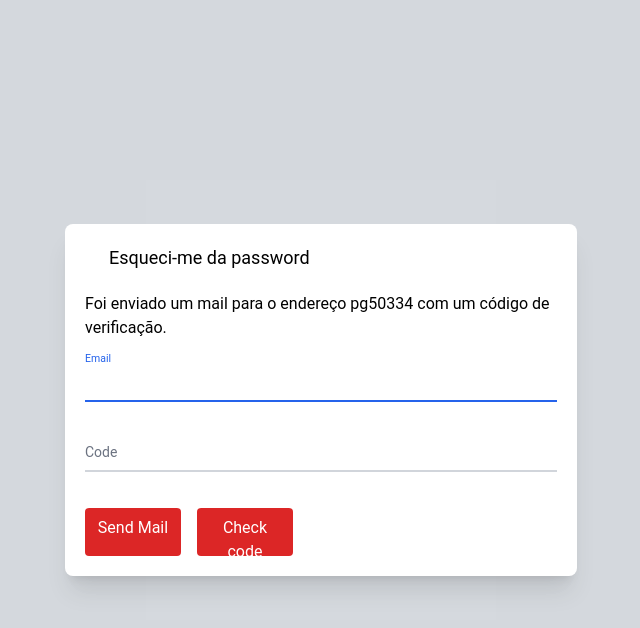
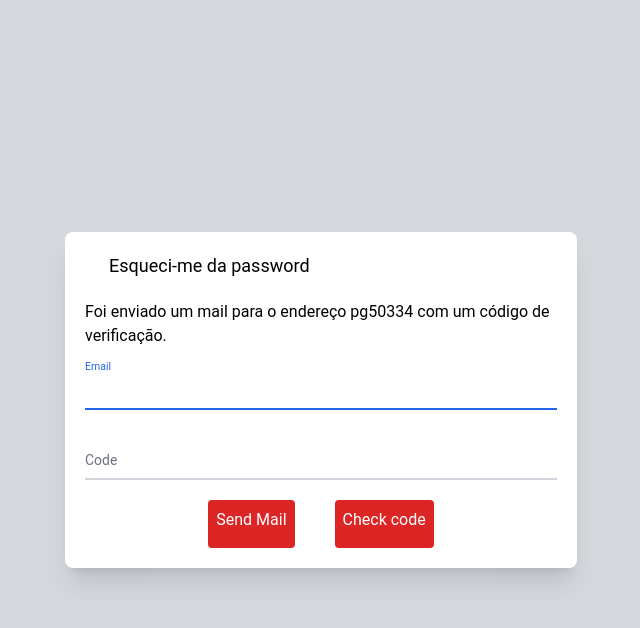
Before and after one commit to gonaloppcc/projetoRAS, a Next.js app in the folder frontend/: page /login in a window 1280 px wide. Both pictures are taken after a click on the element "Esqueci-me da palavra-passe". Shown: the top 628 px of the page, without its empty margins (319-959 px from the left). Built offline with nearby package versions, Linux system fonts and the light colour scheme.

Commit message:
Log in e forget password corretos

```diff
--- /dev/null
+++ b/frontend/src/components/LoginCard/LoginBody.tsx
@@ -0,0 +1,121 @@
+import React, {useEffect, useState} from 'react';
+import {InputForm} from '@components/createBetter/inputForm';
+import {REGEX_MAIL} from '../../utils/regex';
+
+// Receives a function that opens the Modal of "ForgetPassword"
+export interface LoginBodyProps {
+    setOpen: (value: boolean) => void;
+}
+
+export const LoginBody = ({setOpen}: LoginBodyProps) => {
+    const intialValues = {
+        mail: '',
+        password: '',
+    };
+
+    const [formValues, setFormValues] = useState(intialValues);
+    const [formErrors, setFormErrors] = useState({});
+    const [isSubmitting, setIsSubmitting] = useState(false);
+
+    const submit = () => {
+        console.log('Submissão feita');
+        console.log(formValues);
+    };
+
+    //input change handler
+    const handleChange = (e) => {
+        const {name, value} = e.target;
+        setFormValues({...formValues, [name]: value});
+    };
+
+    //form submission handler
+    const handleSubmit = (e) => {
+        e.preventDefault();
+        setFormErrors(validate(formValues));
+        setIsSubmitting(true);
+    };
+
+    //form validation handler
+    // FIXME Em todos
+    const validate = (values) => {
+        let errors = {};
+        // Phone numbers, cc, nifs all with 9 numbers
+
+        if (!values.mail) {
+            errors.mail = 'Obrigatório';
+        } else if (!REGEX_MAIL.test(values.mail)) {
+            errors.mail = 'Mail incorreto';
+        }
+
+        if (!values.password) {
+            errors.password = 'Obrigatório';
+        } else if (values.password.length < 4) {
+            errors.password = 'Password tem de ter mais de 4 carateres';
+        }
+
+        return errors;
+    };
+
+    useEffect(() => {
+        if (Object.keys(formErrors).length === 0 && isSubmitting) {
+            submit();
+        }
+    }, [formErrors]);
+
+    return (
+        <div className="h-screen w-screen justify-center flex items-center bg-CULTURED ">
+            <div className="bg-white w-auto flex flex-col items-center px-10 pt-10 h-auto gap-3 relative pb-10 ">
+                <div className="w-24 h-10  not-italic font-normal text-3xl leading-10 text-black flex-none order-none flex-grow-0">
+                    Entrar
+                </div>
+                <div className="flex flex-col items-start flex-none order-1">
+                    <div className="flex-none order-none  ">
+                        <form
+                            onSubmit={handleSubmit}
+                            noValidate
+                            className="gap-5"
+                        >
+                            {/*  FIXME Em todos */}
+                            <InputForm
+                                htmlFor="email"
+                                name="Email"
+                                id="mail"
+                                value={formValues.mail}
+                                handleChange={handleChange}
+                                error={formErrors.mail}
+                            />
+
+                            <InputForm
+                                htmlFor="password"
+                                name="Palavra-passe"
+                                id="password"
+                                value={formValues.password}
+                                handleChange={handleChange}
+                                error={formErrors.password}
+                            />
+
+                            <div className="flex flex-col items-start self-stretch flex-none order-1 px-20 py-3">
+                                <div className=" text-white text-center h-12 p-2 w-24 gap-5 bg-red-600 rounded justify-center ">
+                                    {/*  FIXME Em todos */}
+                                    <button type="submit">Aceder</button>
+                                </div>
+                            </div>
+                            <div className="flex-none order-2  text-center	">
+                                <a
+                                    href="/register"
+                                    className="flex-none order-2 h text-lg"
+                                >
+                                    {/*  FIXME Em todos */}
+                                    Não tem conta? Registe-se agora!
+                                </a>
+                                <div onClick={() => setOpen(true)}>
+                                    Esqueci-me da palavra-passe
+                                </div>
+                            </div>
+                        </form>
+                    </div>
+                </div>
+            </div>
+        </div>
+    );
+};
--- a/frontend/src/components/LoginCard/forgetPassword.tsx
+++ b/frontend/src/components/LoginCard/forgetPassword.tsx
@@ -2,6 +2,27 @@ import React, {useRef, useState} from 'react';
 import emailjs from '@emailjs/browser';
 import {InputForm} from '@components/createBetter/inputForm';
 import {REGEX_MAIL} from 'utils/regex';
+
+export interface RedButtonProps {
+    text: string;
+    onClick: React.MouseEventHandler<HTMLButtonElement>;
+}
+
+/**
+ * Não meti primary button porque preciso do onClick
+ * Mas meti tipos :)
+ */
+
+const RedButton = ({text, onClick}: RedButtonProps) => {
+    return (
+        <div
+            onClick={onClick}
+            className="  text-white	h-12 p-2 w-30  bg-red-600 text-center	 rounded"
+        >
+            <button>{text}</button>
+        </div>
+    );
+};
 
 export interface ForgetPasswordProps {
     code_generated: number;
@@ -9,6 +30,8 @@ export interface ForgetPasswordProps {
 }
 
 export const ForgetPassword = ({code_generated, mail}: ForgetPasswordProps) => {
+    // This var is only for debugging purposes.
+    // Used to check if mails is going to be sent or not.
     const sendMail: boolean = false;
 
     const [code, setCode] = useState('');
@@ -25,7 +48,7 @@ export const ForgetPassword = ({code_generated, mail}: ForgetPasswordProps) => {
         setInputMail(value);
     };
 
-    var templateParams = {
+    var templateToMail = {
         to_name: 'USER_MAIL',
         message: `${code_generated}`,
     };
@@ -35,7 +58,7 @@ export const ForgetPassword = ({code_generated, mail}: ForgetPasswordProps) => {
         if (!inputMail) {
             setErrorMail('Obrigatório');
             canSendMail = false;
-        } else if (!REGEX_MAIL.test(values.mail)) {
+        } else if (!REGEX_MAIL.test(inputMail)) {
             setErrorMail('Mail incorreto');
             canSendMail = false;
         }
@@ -44,14 +67,15 @@ export const ForgetPassword = ({code_generated, mail}: ForgetPasswordProps) => {
         }
     };
 
+    // This has to be constant, are api keys.
     const sendEmail = () => {
-        console.log('Send email');
+        console.log(`Send email to ${inputMail}`);
         if (sendMail) {
             emailjs
                 .send(
                     'gmail',
                     'template_h8to77o',
-                    templateParams,
+                    templateToMail,
 
                     'xSUyz4Yg5V6qWfUlw'
                 )
@@ -65,16 +89,6 @@ export const ForgetPassword = ({code_generated, mail}: ForgetPasswordProps) => {
                 );
         }
     };
-    const RedButton = (props) => {
-        return (
-            <div
-                onClick={props.onClick}
-                className="  text-white	h-12 p-2 w-24  bg-red-600 text-center	rounded"
-            >
-                <button type="submit">{props.text}</button>
-            </div>
-        );
-    };
 
     const codeInserted = () => {
         console.log('Code inserted');
@@ -82,6 +96,7 @@ export const ForgetPassword = ({code_generated, mail}: ForgetPasswordProps) => {
         console.log('Is equal?');
         console.log(parseInt(code) === code_generated);
     };
+
     return (
         <div className="flex flex-col gap-3 p-5">
             <div className="text-lg  pl-6 pb-2">Esqueci-me da password</div>
@@ -91,7 +106,7 @@ export const ForgetPassword = ({code_generated, mail}: ForgetPasswordProps) => {
             </div>
             <div className=" relative z-0">
                 <InputForm
-                    htmlForm="text"
+                    htmlForm="mail"
                     name="Email"
                     id="emailRecover"
                     value={inputMail}
@@ -110,7 +125,7 @@ export const ForgetPassword = ({code_generated, mail}: ForgetPasswordProps) => {
                     error={''}
                 />
             </div>
-            <div className="pt-4 flex flex-row gap-4 center">
+            <div className="flex items-center justify-center gap-10">
                 <RedButton text={'Send Mail'} onClick={sendEmailClicked} />
                 <RedButton text={'Check code'} onClick={codeInserted} />
             </div>
--- a/frontend/src/components/LoginCard/index.tsx
+++ b/frontend/src/components/LoginCard/index.tsx
@@ -1,133 +1,10 @@
 import React, {useEffect, useState} from 'react';
-import {InputForm} from '../createBetter/inputForm';
-import {Modal} from '../Modal/index';
-import {REGEX_MAIL} from '../../utils/regex';
-
+import {LoginBody} from './LoginBody';
+import {Modal} from '@components/Modal';
 import {ForgetPassword} from './forgetPassword';
 
 export const LoginCard = () => {
-    const intialValues = {
-        mail: '',
-        password: '',
-    };
-
-    const [formValues, setFormValues] = useState(intialValues);
-    const [formErrors, setFormErrors] = useState({});
-    const [isSubmitting, setIsSubmitting] = useState(false);
-
-    const submit = () => {
-        console.log('Submissão feita');
-        console.log(formValues);
-    };
-
-    //input change handler
-    const handleChange = (e) => {
-        const {name, value} = e.target;
-        setFormValues({...formValues, [name]: value});
-    };
-
-    //form submission handler
-    const handleSubmit = (e) => {
-        e.preventDefault();
-        setFormErrors(validate(formValues));
-        setIsSubmitting(true);
-    };
-
-    //form validation handler
-    // FIXME Em todos
-    const validate = (values) => {
-        let errors = {};
-
-        if (!values.mail) {
-            errors.mail = 'Obrigatório';
-        } else if (!REGEX_MAIL.test(values.mail)) {
-            errors.mail = 'Mail incorreto';
-        }
-
-        if (!values.password) {
-            errors.password = 'Obrigatório';
-        } else if (values.password.length < 4) {
-            errors.password = 'Password tem de ter mais de 4 carateres';
-        }
-
-        return errors;
-    };
-
-    useEffect(() => {
-        if (Object.keys(formErrors).length === 0 && isSubmitting) {
-            submit();
-        }
-    }, [formErrors]);
-
     const [open, setOpen] = useState(false);
-
-    const LoginBody = () => {
-        return (
-            <div className="h-screen w-screen justify-center flex items-center bg-CULTURED">
-                <div className="bg-white w-auto flex flex-col items-center px-10 pt-10 pb-20 h-auto  relative ">
-                    <div className="w-24 h-10 not-italic font-normal text-3xl leading-10 text-black flex-none order-none flex-grow-0">
-                        Entrar
-                    </div>
-                    <div className="flex flex-col items-start flex-none order-1   gap-12 ">
-                        <div className="flex-none order-none  ">
-                            <form
-                                onSubmit={handleSubmit}
-                                noValidate
-                                className=" gap-5"
-                            >
-                                {/*  FIXME EM TODOS*/}
-                                <InputForm
-                                    htmlFor="email"
-                                    name="Email"
-                                    id="mail"
-                                    value={formValues.mail}
-                                    handleChange={handleChange}
-                                    error={formErrors.mail}
-                                />
-                                <InputForm
-                                    htmlFor="password"
-                                    name="Palavra-passe"
-                                    id="password"
-                                    value={formValues.password}
-                                    handleChange={handleChange}
-                                    error={formErrors.password}
-                                />
-                                <div className="flex flex-col pt-5 items-start self-stretch flex-none order-1 h-12 px-20 justify-center pb-20 ">
-                                    <RedButton text={'Sign in'} />
-                                </div>
-                                <div className="flex flex-col gap-2 text-center  ">
-                                    <a
-                                        href="/register"
-                                        className="flex-none order-2 h text-lg"
-                                    >
-                                        {/*  FIXME Em todos */}
-                                        Não tem conta? Registe-se agora!
-                                    </a>
-                                    <div
-                                        className="flex-none order-2 cursor-pointer text-lg"
-                                        onClick={() => setOpen(true)}
-                                    >
-                                        {/*  FIXME Adicionar o modal aqui */}
-                                        Esqueci-me da palavra-passe
-                                    </div>
-                                </div>
-                            </form>
-                        </div>
-                    </div>
-                </div>
-            </div>
-        );
-    };
-    const RedButton = (props) => {
-        return (
-            <div
-                onClick={props.onClick}
-                className=" items-start text-white	align-baseline	 h-12 p-2 w-24  bg-red-600 text-center	rounded"
-            >
-                <button type="submit">{props.text}</button>
-            </div>
-        );
-    };
     return (
         <div>
             {open && (
@@ -143,7 +20,7 @@ export const LoginCard = () => {
                 />
             )}
 
-            <LoginBody />
+            <LoginBody setOpen={setOpen} />
         </div>
     );
 };
--- a/frontend/src/components/createBetter/index.tsx
+++ b/frontend/src/components/createBetter/index.tsx
@@ -1,5 +1,5 @@
 import React, {useEffect, useState} from 'react';
-import {InputForm} from './inputForm';
+import {InputForm} from '@components/createBetter/inputForm';
 import {REGEX_MAIL, REGEX_NUMBERS, REGEX_USERNAME} from '../../utils/regex';
 export const CreateBetter = () => {
     const intialValues = {
```
